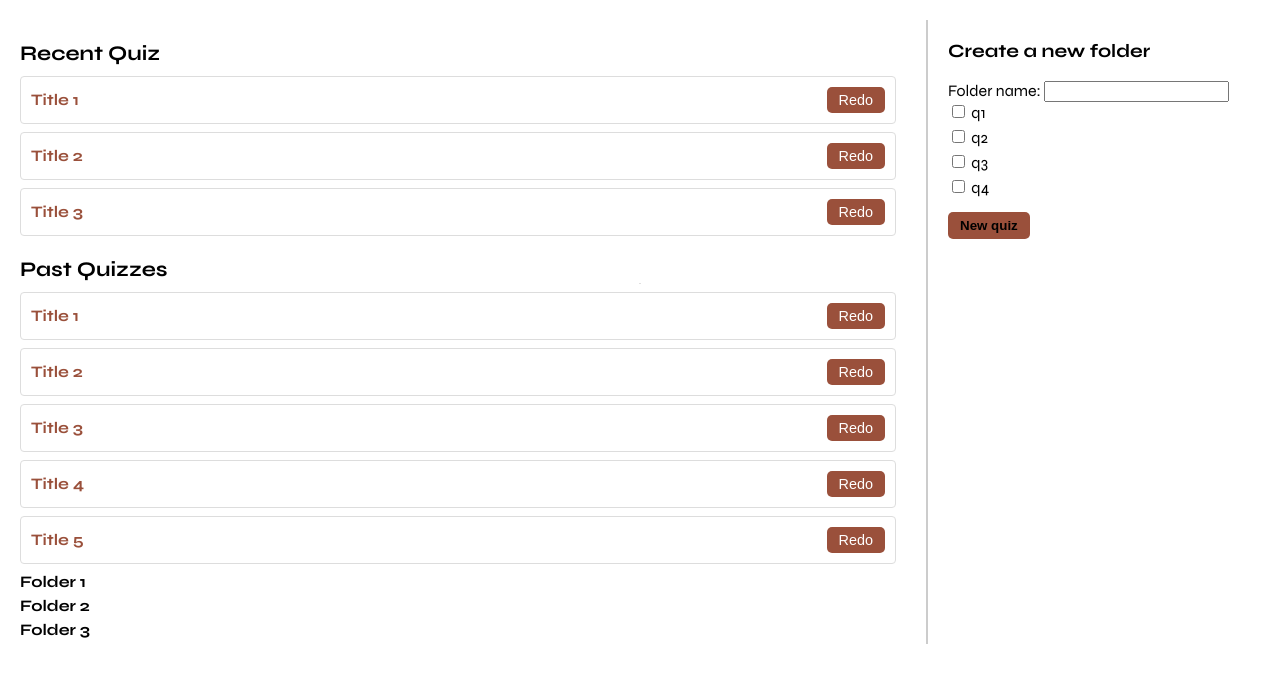
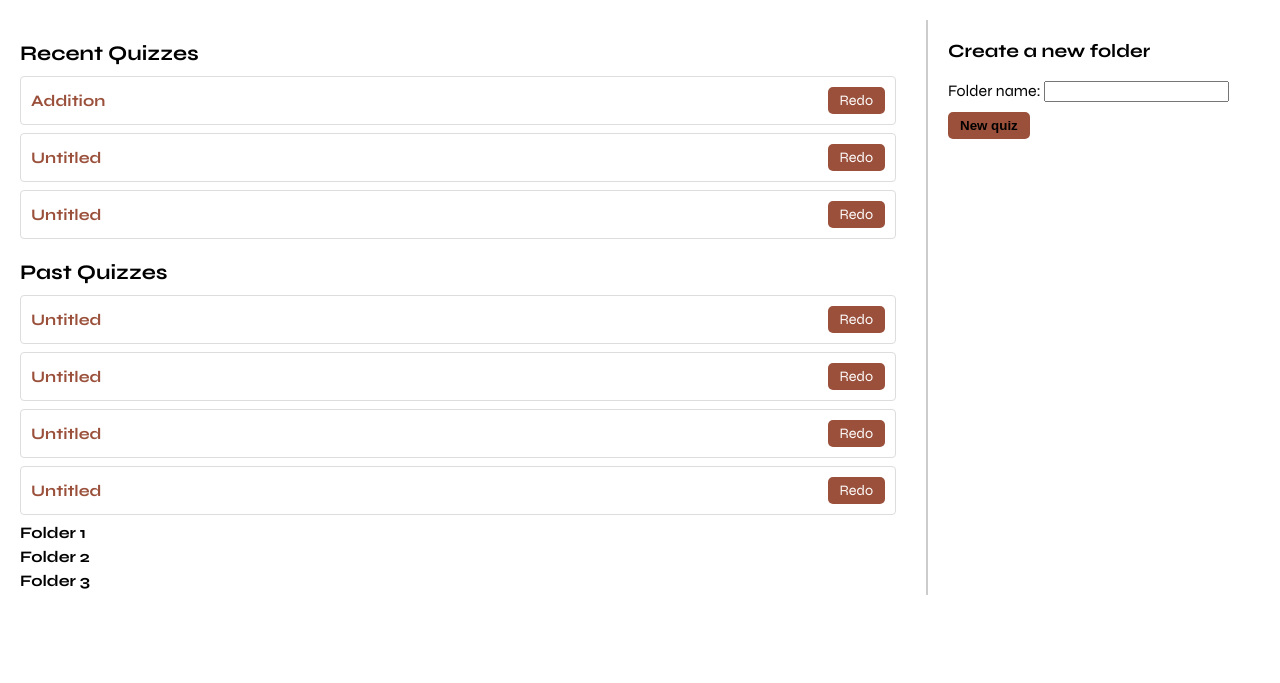
Before and after one commit to Deltane/quiz.it, a Flask app: page /dashboard in a window 1280 px wide. Shown: the part 97-780 px from the top of the page. Run offline with Flask 3, Linux system fonts and the light colour scheme; a user stored in the database is signed in; data comes from the database, SQL or seed files in the repository; both versions use the stored data as it was after the commit; parts of the project's set-up code (start-up, migrations or seed data) failed here and were passed over; some web fonts are replaced.

Commit message:
Added user and quiz database, ensured functionality with dashboard so it shows the users' past quizzes correctly, ensured redo button allows users to redo the quiz

```diff
--- a/app/routes/dashboard_routes.py
+++ b/app/routes/dashboard_routes.py
@@ -1,9 +1,28 @@
-from flask import Blueprint, render_template, session
+from flask import Blueprint, render_template, session, redirect, url_for
+from app.models import User, Quiz
 
-dashboard = Blueprint("dashboard", __name__)
+dashboard_bp = Blueprint("dashboard", __name__)
 
-@dashboard.route("/dashboard")
+@dashboard_bp.route("/dashboard")
 def dashboard_view():
     if 'user_email' not in session:
         return redirect(url_for('auth.login'))
-    return render_template("dashboard.html")
+
+    user = User.query.filter_by(email=session['user_email']).first()
+    if not user:
+        return redirect(url_for('auth.login'))
+
+    user_quizzes = Quiz.query.filter_by(user_id=user.id).order_by(Quiz.created_at.desc()).all()
+    recent_quizzes = user_quizzes[:3]
+    past_quizzes = user_quizzes[3:]
+    folders = []  # Replace with actual folder logic if available
+
+    return render_template("dashboard.html", recent_quizzes=recent_quizzes, past_quizzes=past_quizzes, folders=folders)
+
+@dashboard_bp.route('/redo_quiz/<int:quiz_id>')
+def redo_quiz(quiz_id):
+    quiz = Quiz.query.get_or_404(quiz_id)
+    session['quiz'] = json.loads(quiz.questions_json)
+    session['score'] = 0
+    session['current_question'] = 0
+    return redirect(url_for('quiz_routes.take_quiz'))
--- a/app/static/css/dashboard.css
+++ b/app/static/css/dashboard.css
@@ -144,10 +144,7 @@
     border-radius: 5px;
     cursor: pointer;
     font-size: 0.9rem;
-}
-
-.redo-button:hover {
-    background-color: #9a503b
+    font-family: 'Syne', serif;
 }
 
 .folders p {
--- a/app/templates/create_quiz.html
+++ b/app/templates/create_quiz.html
@@ -102,7 +102,7 @@
                             headers: {
                                 'Content-Type': 'application/json'
                             },
-                            body: JSON.stringify({ quiz: data.quiz })
+                            body: JSON.stringify({ quiz: data.quiz, quiz_title: $('#quiz-name').val() })
                         })
                         .then(() => {
                             // Redirect to the quiz page
--- a/app/templates/dashboard.html
+++ b/app/templates/dashboard.html
@@ -37,42 +37,28 @@
     <main>
         <section class="quiz-lists">
             <div class="recent-quizzes">
-                <h3>Recent Quiz</h3>
+                <h3>Recent Quizzes</h3>
+                {% for quiz in recent_quizzes %}
                 <div class="quiz-entry">
-                    <span class="quiz-title clickable">Title 1</span>
-                    <button class="redo-button">Redo</button>
+                    <span class="quiz-title clickable">{{ quiz.title }}</span>
+                    <form action="{{ url_for('quiz_routes.redo_quiz', quiz_id=quiz.id) }}" method="post" style="display:inline;">
+                        <input type="hidden" name="quiz_id" value="{{ quiz.id }}">
+                        <button type="submit" class="redo-button">Redo</button>
+                    </form>
                 </div>
-                <div class="quiz-entry">
-                    <span class="quiz-title clickable">Title 2</span>
-                    <button class="redo-button">Redo</button>
-                </div>
-                <div class="quiz-entry">
-                    <span class="quiz-title clickable">Title 3</span>
-                    <button class="redo-button">Redo</button>
-                </div>
+                {% endfor %}
             </div>
             <div class="past-quizzes">
                 <h3>Past Quizzes</h3>
+                {% for quiz in past_quizzes %}
                 <div class="quiz-entry">
-                    <span class="quiz-title clickable">Title 1</span>
-                    <button class="redo-button">Redo</button>
+                    <span class="quiz-title clickable">{{ quiz.title }}</span>
+                    <form action="{{ url_for('quiz_routes.redo_quiz', quiz_id=quiz.id) }}" method="post" style="display:inline;">
+                        <input type="hidden" name="quiz_id" value="{{ quiz.id }}">
+                        <button type="submit" class="redo-button">Redo</button>
+                    </form>
                 </div>
-                <div class="quiz-entry">
-                    <span class="quiz-title clickable">Title 2</span>
-                    <button class="redo-button">Redo</button>
-                </div>
-                <div class="quiz-entry">
-                    <span class="quiz-title clickable">Title 3</span>
-                    <button class="redo-button">Redo</button>
-                </div>
-                <div class="quiz-entry">
-                    <span class="quiz-title clickable">Title 4</span>
-                    <button class="redo-button">Redo</button>
-                </div>
-                <div class="quiz-entry">
-                    <span class="quiz-title clickable">Title 5</span>
-                    <button class="redo-button">Redo</button>
-                </div>
+                {% endfor %}
             </div>
             <div class="folders">
                 <p>Folder 1</p>
@@ -85,10 +71,9 @@
             <label for="folder-name">Folder name:</label>
             <input type="text" id="folder-name">
             <div class="quiz-checkboxes">
-                <label><input type="checkbox" name="quiz" value="q1"> q1</label>
-                <label><input type="checkbox" name="quiz" value="q2"> q2</label>
-                <label><input type="checkbox" name="quiz" value="q3"> q3</label>
-                <label><input type="checkbox" name="quiz" value="q4"> q4</label>
+                {% for quiz in all_quizzes %}
+                <label><input type="checkbox" name="quiz" value="{{ quiz.id }}"> {{ quiz.title }}</label>
+                {% endfor %}
             </div>
             <button class="create-folder-button">New quiz</button>
         </aside>
```
Also changed, not shown: app/__init__.py (+4 -12 lines), app/extensions.py (added, +10 -0 lines), app/models.py (+10 -1 lines), app/models/models.py (deleted, +0 -13 lines), app/routes/auth_routes.py (+7 -1 lines), app/routes/quiz_routes.py (+14 -4 lines), instance/app.db (added).
